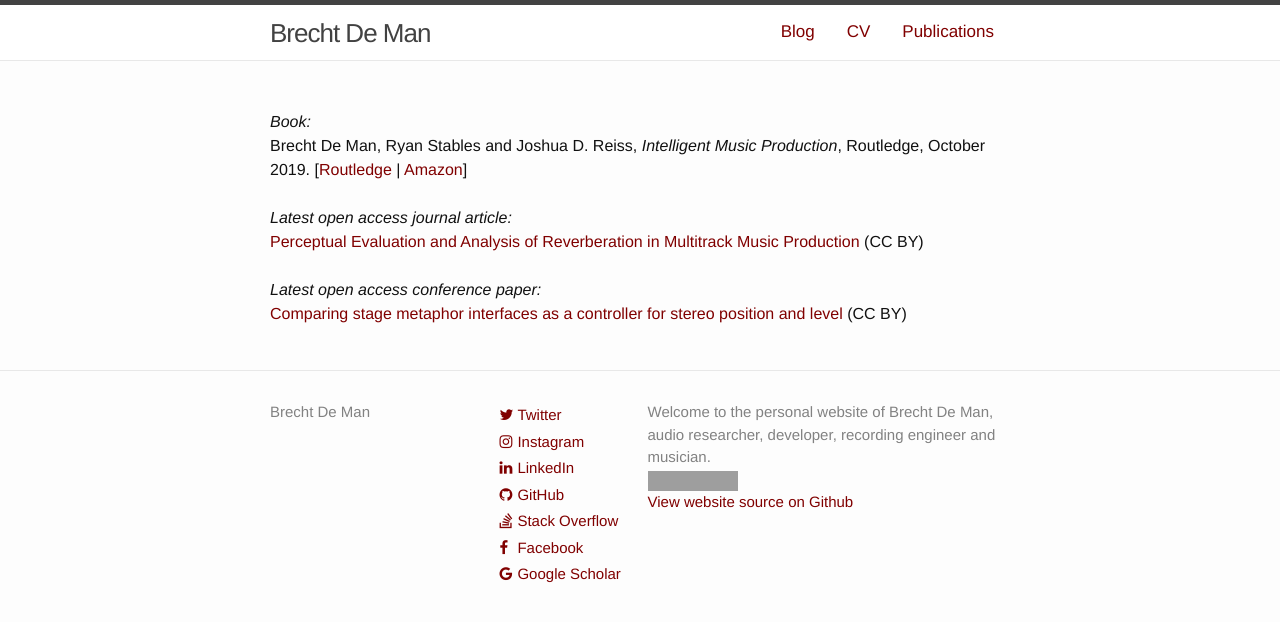
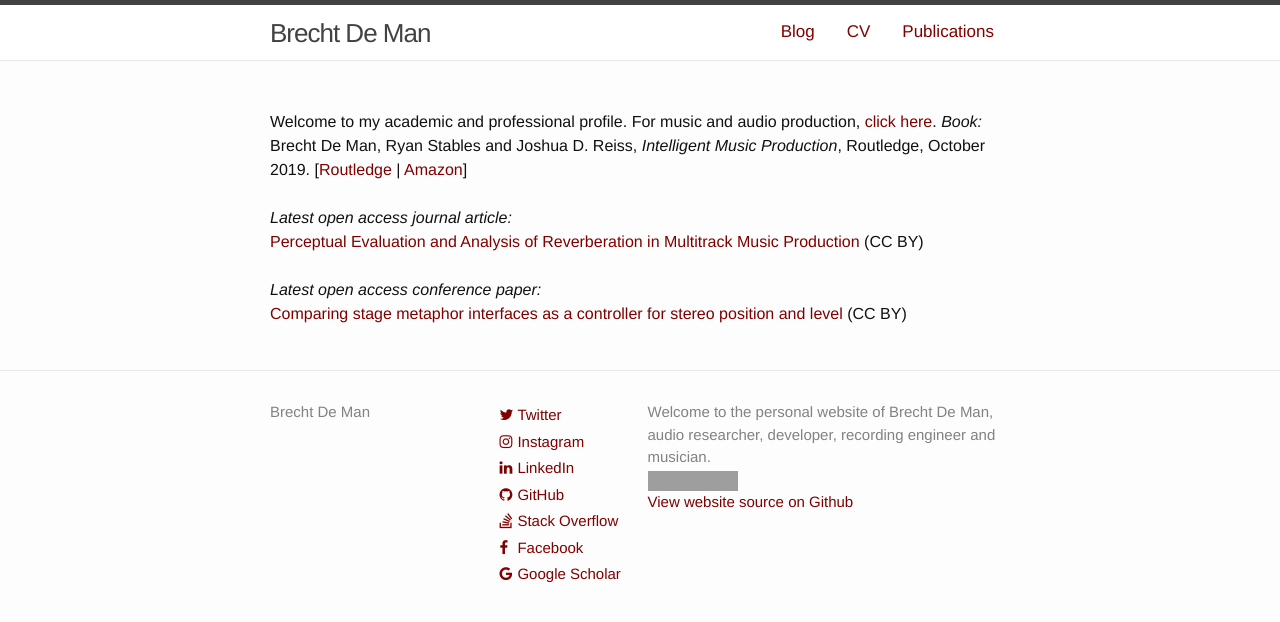
Before and after one commit to BrechtDeMan/BrechtDeMan.github.io, a Jekyll site: the page built from index.html, in a window 1280 px wide. Shown: the top 622 px of the page. Built offline with Jekyll 4.4.1, drawn with Linux system fonts in a browser that asks for light colours; nearby versions of some CDN libraries; grey boxes are pictures that could not be loaded.

Commit message:
Bogglebang link

```diff
--- a/index.html
+++ b/index.html
@@ -4,6 +4,8 @@ redirect_from:
 - /about.html
 - /about/
 ---
+
+Welcome to my academic and professional profile. For music and audio production, <a href="www.bogglebang.com">click here</a>.
 
 <i>Book:</i>
 <br />
```
